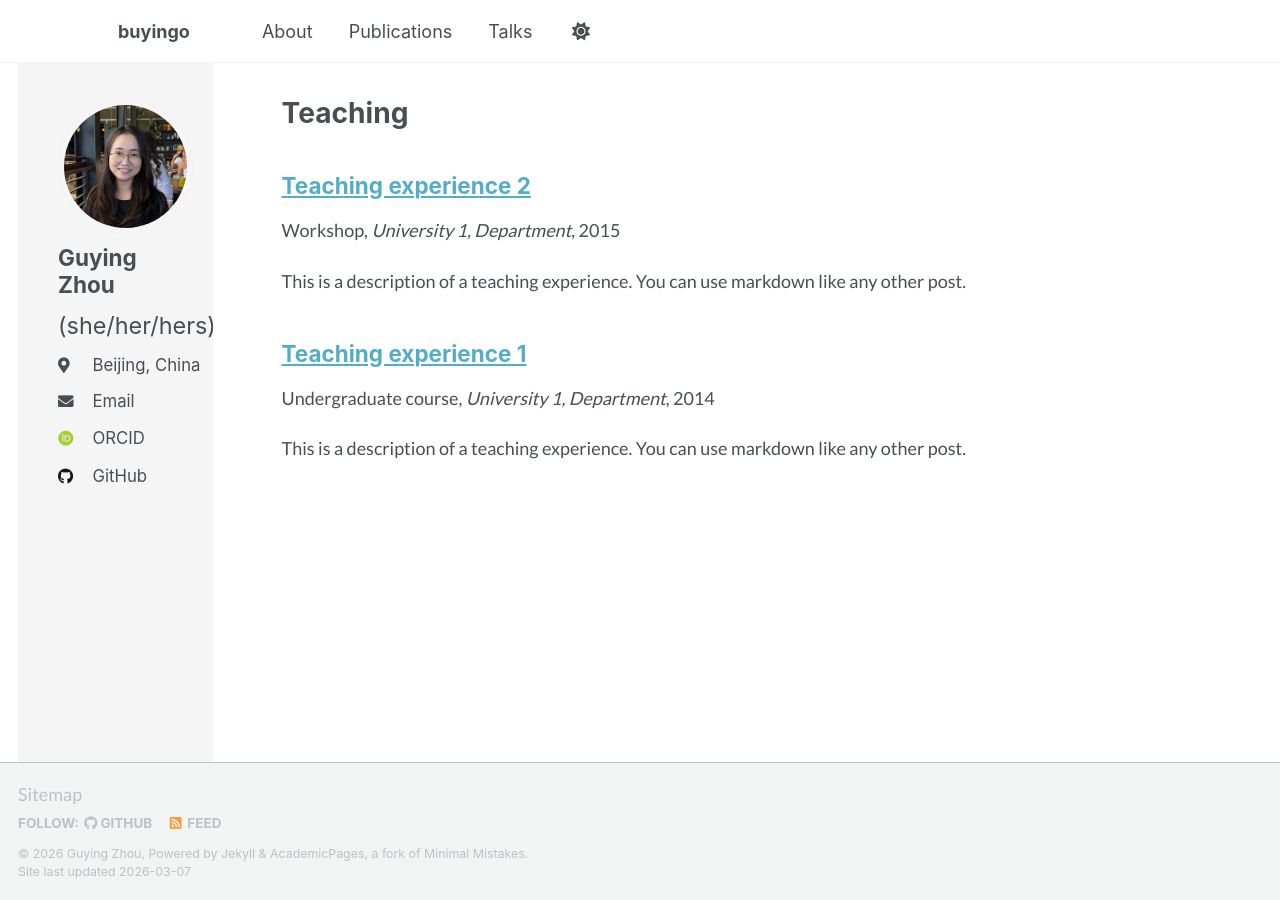
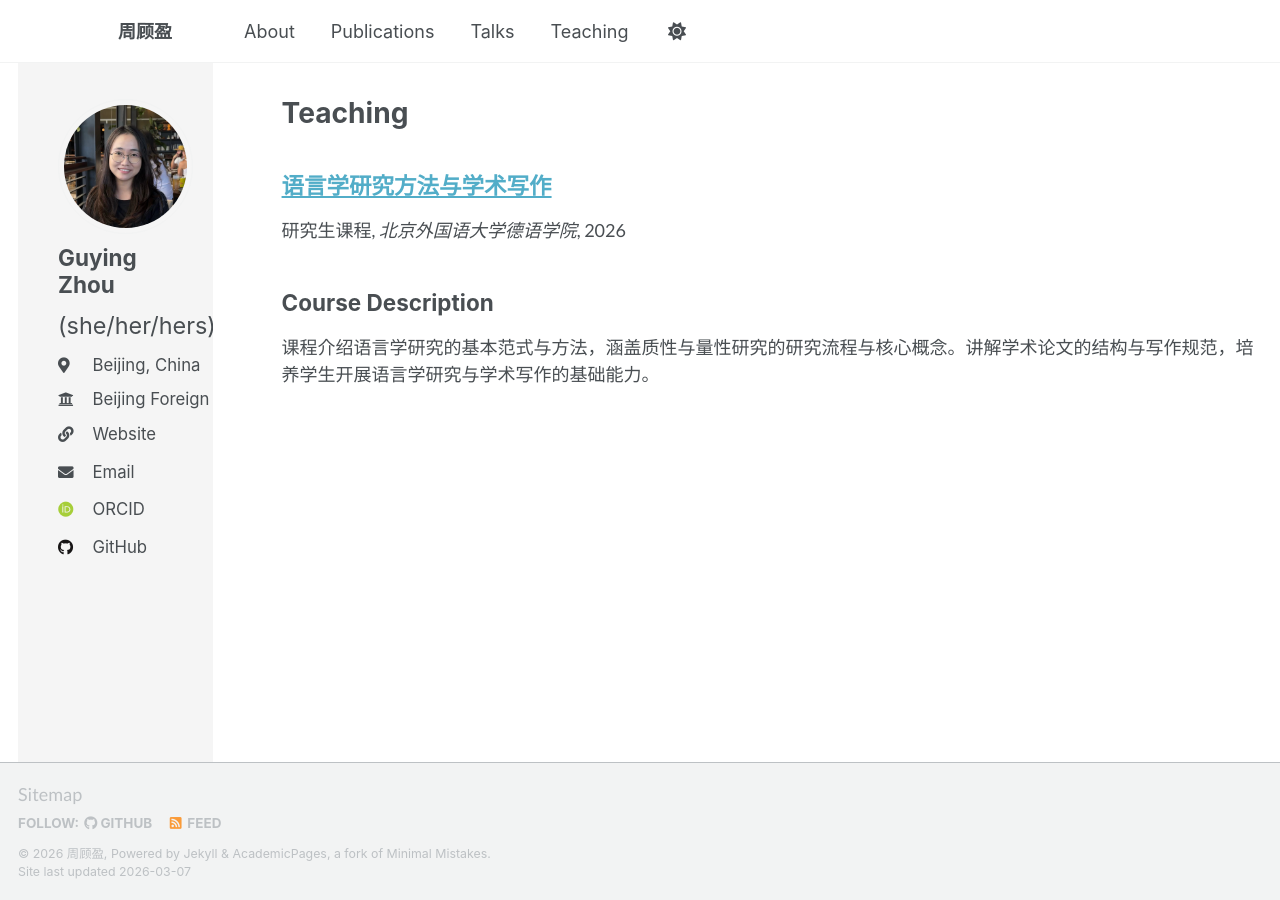
Before and after one commit to buyingo/buyingo.github.io, a Jekyll site: the page built from _pages/teaching.html, in a window 1280 px wide. Built offline with Jekyll 4.4.1, drawn with Linux system fonts in a browser that asks for light colours; some web fonts are replaced; a style sheet for code colours, icons or effects is not loaded.

Commit message:
update teaching pages

```diff
--- a/_config.yml
+++ b/_config.yml
@@ -9,9 +9,9 @@
 # Basic Site Settings
 locale                   : "en-US"
 site_theme               : "default" # Currently available options are "default", "air"
-title                    : "buyingo"
+title                    : "周顾盈"
 title_separator          : "-"
-name                     : &name "Guying Zhou"
+name                     : &name "周顾盈"
 description              : &description "Personal academic website of Guying Zhou (周顾盈)."
 url                      : https://buyingo.github.io # the base hostname & protocol for your site e.g. "https://[your GitHub username].github.io" or if you already have some other page hosted on Github then use "https://[your GitHub username].github.io/[Your Repo Name]"
 baseurl                  : "" # the subpath of your site, e.g. "/blog"
@@ -28,8 +28,8 @@ author:
   pronouns         : "(she/her/hers)"
   bio              :
   location         : "Beijing, China"
-  employer         :
-  uri              : # URL
+  employer         : "Beijing Foreign Studies University"
+  uri              : "https://de.bfsu.edu.cn/info/1076/6693.htm"
   email            : "guying.zhou@bfsu.edu.cn"
   # Academic websites
   academia         : # URL
--- a/_data/navigation.yml
+++ b/_data/navigation.yml
@@ -17,8 +17,8 @@ main:
   - title: "Talks"
     url: /talks/
 
-#  - title: "Teaching"
-#    url: /teaching/
+  - title: "Teaching"
+    url: /teaching/
 
 #  - title: "Portfolio"
 #    url: /portfolio/
--- a/_pages/talks.md
+++ b/_pages/talks.md
@@ -6,23 +6,20 @@ author_profile: true
 ---
 
 ## Conferences
+- **2025.11.02**
+  *»数据驱动的语言学研究«* (第四届德语学科区域国别高端学术论坛 @北京外国语大学)
+
+- **2025.10.19**
+  *»An LLM-based Study of Genitive Alternation in Chinese Learners of German«* （The 11th International Conference on Second Language Aqcuisition in China @Fudan University）
+
 - **2025.04.20**
-  *»Data-driven Investigations into Speech Acts: Bridging Corpus-based Retrieval and LLM Supervised Fine-tuning«*
-  The 9th National Conference for Young and Middle-aged Scholars (Jiangnan University)
+  *»数据驱动的言语行为研究：从语料库检索到大语言模型监督微调«* (第九届全国外语教学与研究中青年学者论坛 @江南大学)
 
 - **2023.10.27**
-  *»Quantifying Cross-linguistic Creativity: A Corpus-based Study of Journalistic Phraseology«*
-  International Conference on Frontiers of Corpus-based Interdisciplinary Research (Xi’an Jiaotong University)
+  *»Quantifying Cross-linguistic Creativity: A Corpus-based Study of Journalistic Phraseology«*（International Conference on Frontiers of Corpus-based Interdisciplinary Research @Xi’an Jiaotong University）
 
 - **2023.04.14**
-  *»A Contrastive Analysis of Anaphoric Uses in German and Chinese and Its Implications for German-Chinese Translation«*
-  National Symposium on Corpus Translation Studies (Zhejiang Gongshang University)
+  *»德语回指语选择的多因素研究及其德汉翻译启示«*（第六届全国语料库翻译研讨会 @浙江工商大学）
 
 - **2022.05.13**
-  *»Eine multifaktorielle Analyse zur Auswahl von anaphorischen Formen im Deutschen«*
-  Internationales sprachwissenschaftliches Symposium, Nanjing University & IDS (online)
-
-## Invited talks
-- **2021.11.12**
-  *»Recent Developments and Future Directions in Multilingual Linguistic Research«* (with Prof. Jiajin Xu)
-  Graduate Forum on German Linguistics (Beijing Foreign Studies University)
+  *»Eine multifaktorielle Analyse zur Auswahl von anaphorischen Formen im Deutschen«*（Internationales sprachwissenschaftliches Symposium @Nanjing University & IDS）
--- a/_teaching/2014-spring-teaching-1.md
+++ /dev/null
@@ -1,20 +0,0 @@
----
-title: "Teaching experience 1"
-collection: teaching
-type: "Undergraduate course"
-permalink: /teaching/2014-spring-teaching-1
-venue: "University 1, Department"
-date: 2014-01-01
-location: "City, Country"
----
-
-This is a description of a teaching experience. You can use markdown like any other post.
-
-Heading 1
-======
-
-Heading 2
-======
-
-Heading 3
-======
--- a/_teaching/2015-spring-teaching-2.md
+++ /dev/null
@@ -1,20 +0,0 @@
----
-title: "Teaching experience 2"
-collection: teaching
-type: "Workshop"
-permalink: /teaching/2015-spring-teaching-1
-venue: "University 1, Department"
-date: 2015-01-01
-location: "City, Country"
----
-
-This is a description of a teaching experience. You can use markdown like any other post.
-
-Heading 1
-======
-
-Heading 2
-======
-
-Heading 3
-======
--- /dev/null
+++ b/_teaching/LRM&AW.md
@@ -0,0 +1,12 @@
+---
+title: "语言学研究方法与学术写作"
+collection: teaching
+type: "研究生课程"
+permalink: /teaching/LRM&AW
+venue: "北京外国语大学德语学院"
+date: 2026-03-02
+location: "国际大厦443"
+---
+
+## Course Description
+课程介绍语言学研究的基本范式与方法，涵盖质性与量性研究的研究流程与核心概念。讲解学术论文的结构与写作规范，培养学生开展语言学研究与学术写作的基础能力。
```
